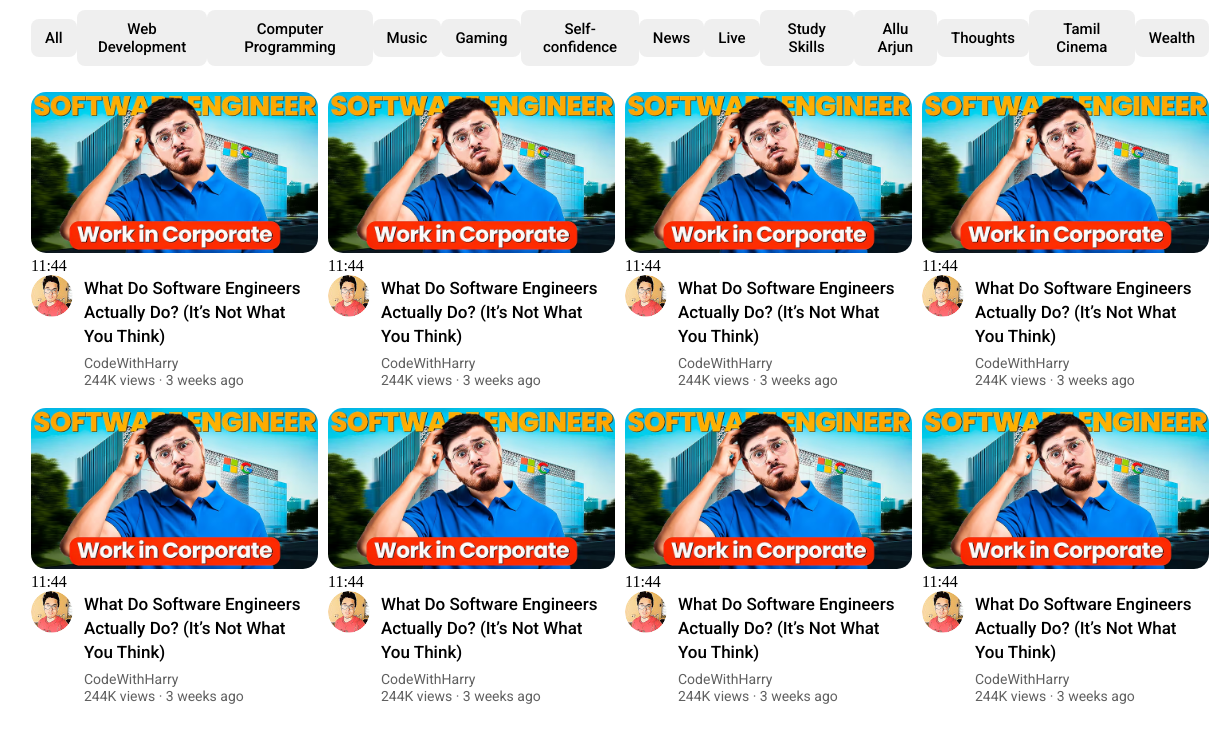
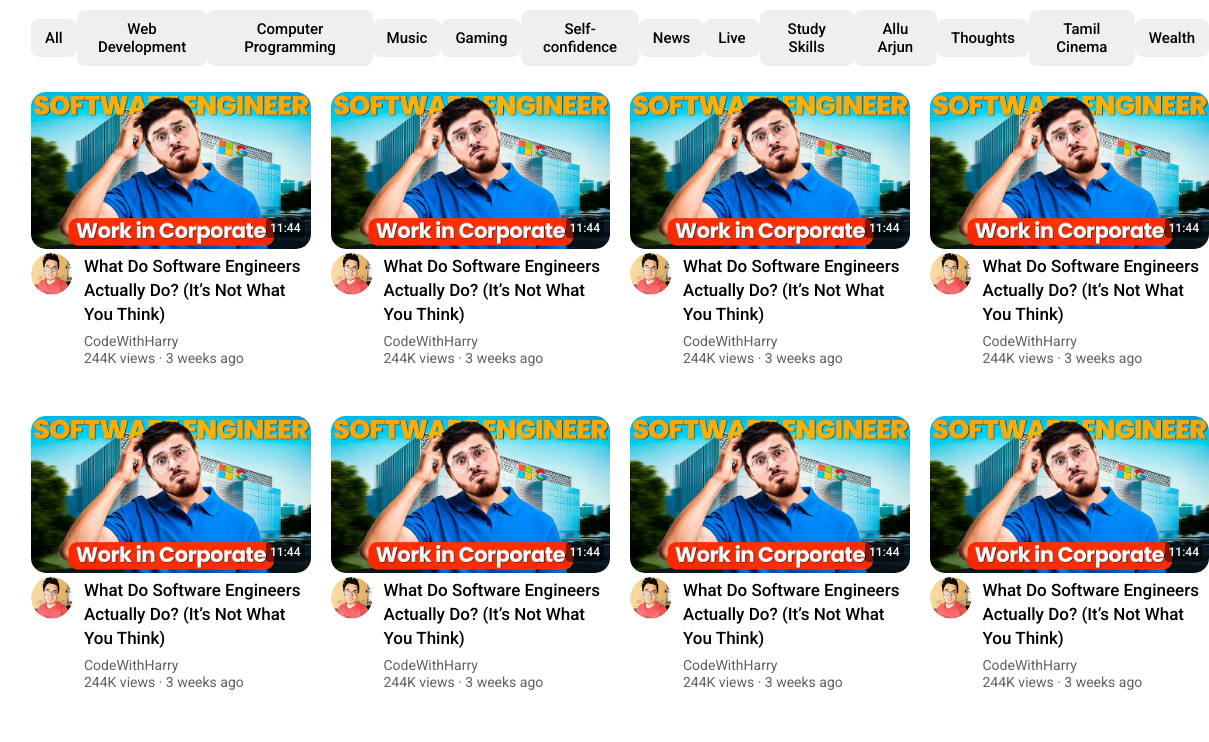
Before and after one commit to Zaidamaan86/youtube-clone, a plain HTML site: page index.html in a window 1280 px wide. Shown: the part 58-800 px from the top of the page, 71-1280 px from the left. Drawn offline with Linux system fonts and the light colour scheme.

Commit message:
css video updated

```diff
--- a/styles/video.css
+++ b/styles/video.css
@@ -3,8 +3,8 @@
 .main-grid{
   display: grid;
   grid-template-columns: 1fr 1fr 1fr 1fr;
-  column-gap: 10px;
-  row-gap: 20px;
+  column-gap: 20px;
+  row-gap: 50px;
   position: static;
   /* margin-top: 88px; */
 
@@ -16,11 +16,25 @@
   /* width: 370px; */
   /* height: 315px; */
   /* background-color: blue; */
-  gri
 }
 
 .thumbnail-container{
-  /* background-color: rgb(223, 22, 25); */
+  position: relative;
+  z-index: 0;
+}
+
+.video-time{
+  right: 6px;
+  bottom: 15px;
+  font-family: roboto, Arial, Helvetica, sans-serif;
+  font-size: 12px;
+  font-weight: 500;
+  padding-inline: 4px;
+  padding-block: 3px;
+  border-radius: 4px;
+  position: absolute;
+  background-color: rgba(0, 0, 0, 0.5);
+  color: white;
 }
 
 .icon-info-container{
```
